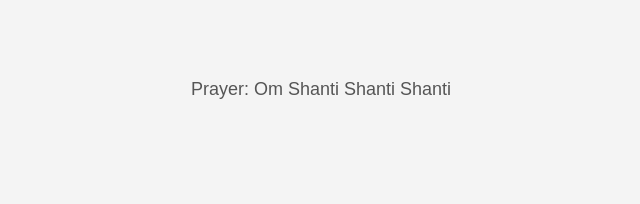
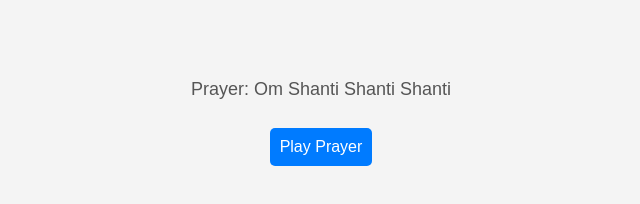
Before and after one commit to akisdomain123/pujaapp, a plain HTML site: page page3.html in a window 1280 px wide. Shown: the whole page, without its empty margins (319-959 px from the left). Drawn offline with Linux system fonts and the light colour scheme.

Commit message:
Update page3.html

```diff
--- a/page3.html
+++ b/page3.html
@@ -17,6 +17,19 @@
         p {
             font-size: 18px;
             color: #555;
+        }
+        button {
+            font-size: 16px;
+            padding: 10px;
+            margin-top: 10px;
+            cursor: pointer;
+            background-color: #007BFF;
+            color: white;
+            border: none;
+            border-radius: 5px;
+        }
+        button:hover {
+            background-color: #0056b3;
         }
     </style>
     <script>
@@ -41,11 +54,18 @@
             };
             document.getElementById("materials").textContent = "Materials: " + (worshipMaterials[godName.toLowerCase()] || "Unknown");
         }
+        function playPrayer() {
+            const prayerText = "Om Shanti Shanti Shanti";
+            const speech = new SpeechSynthesisUtterance(prayerText);
+            speech.lang = 'hi-IN';
+            window.speechSynthesis.speak(speech);
+        }
     </script>
 </head>
 <body onload="getGodDetails()">
     <h1 id="godName"></h1>
     <p id="materials"></p>
     <p>Prayer: Om Shanti Shanti Shanti</p>
+    <button onclick="playPrayer()">Play Prayer</button>
 </body>
 </html>
```
